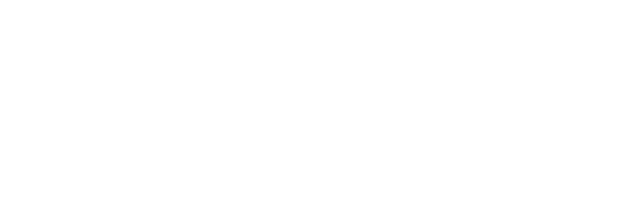
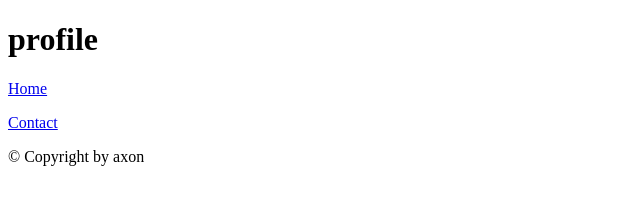
Before and after one commit to gidayusl/project-satu, a plain HTML site: page profile.html in a window 1280 px wide. Shown: the whole page, without its empty margins (0-640 px from the left). Drawn offline with Linux system fonts and the light colour scheme.

Commit message:
commit all

```diff
--- a/profile.html
+++ b/profile.html
@@ -1,8 +1,46 @@
-<html>
-  <head>
+<!DOCTYPE html>
+<html lang="en">
+	<head>
+		<meta charset="utf-8">
 
-  </head>
-  <body>
+		<!-- Always force latest IE rendering engine (even in intranet) & Chrome Frame
+		Remove this if you use the .htaccess -->
+		<meta http-equiv="X-UA-Compatible" content="IE=edge,chrome=1">
 
-  </body>
+		<title>profile</title>
+		<meta name="description" content="">
+		<meta name="author" content="axon">
+
+		<meta name="viewport" content="width=device-width; initial-scale=1.0">
+
+		<!-- Replace favicon.ico & apple-touch-icon.png in the root of your domain and delete these references -->
+		<link rel="shortcut icon" href="/favicon.ico">
+		<link rel="apple-touch-icon" href="/apple-touch-icon.png">
+	</head>
+
+	<body>
+		<div>
+			<header>
+				<h1>profile</h1>
+			</header>
+			<nav>
+				<p>
+					<a href="/">Home</a>
+				</p>
+				<p>
+					<a href="/contact">Contact</a>
+				</p>
+			</nav>
+
+			<div>
+
+			</div>
+
+			<footer>
+				<p>
+					&copy; Copyright  by axon
+				</p>
+			</footer>
+		</div>
+	</body>
 </html>
```
